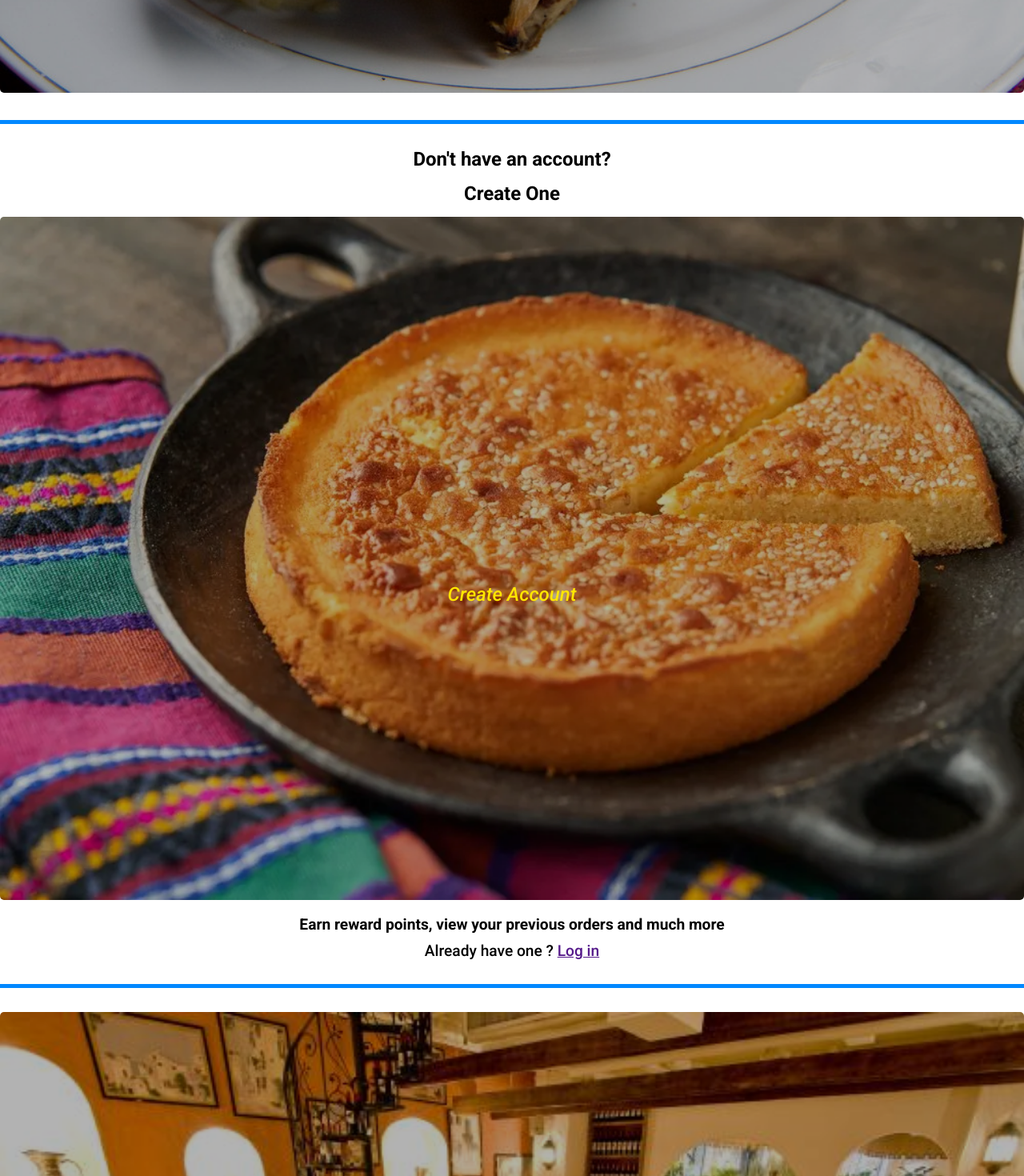
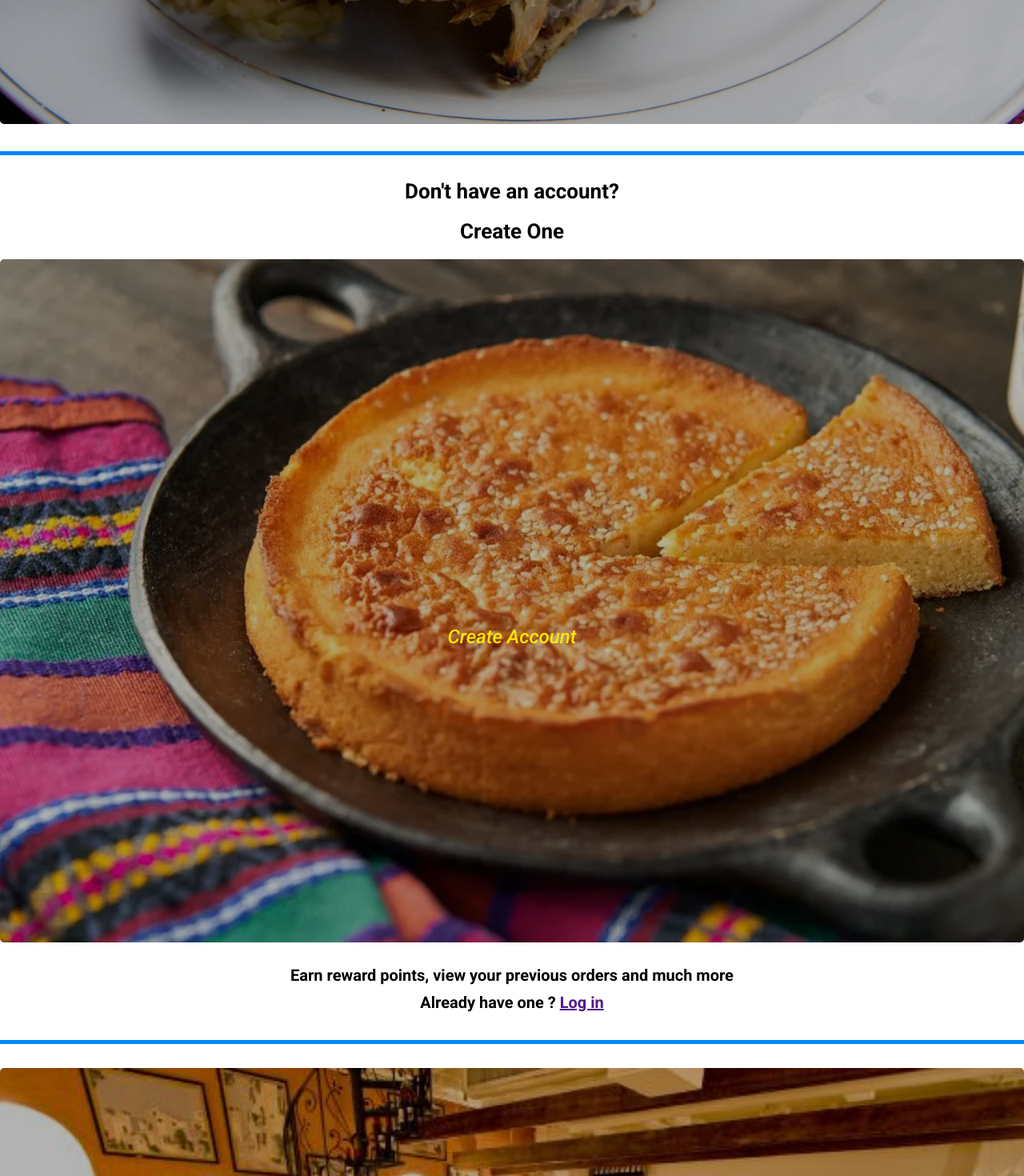
Before and after one commit to Josep2410/pupuseria2, a React (Vite) app: page /home in a window 1280 px wide. Shown: the part 1889-3359 px from the top of the page at 80% size. Built offline with nearby package versions, Linux system fonts and the light colour scheme; no server answers.

Commit message:
Home Component clean up styling

```diff
--- a/src/index.css
+++ b/src/index.css
@@ -136,18 +136,26 @@ span.display{
 div.homePage{
   padding : 20px 0px 150px 0px;
 }
-.homePage>*:not(:first-child){
+.homePage >*:not(:first-child){
   text-align: center;
 }
 
 .homePage h3 , .homePage h4{
-  margin : 15px 0px;
+  margin : 20px 0px;
+}
+
+.homePage h3{
+  font-size : 26px;
+}
+
+.homePage h4{
+  padding : 5px 10px;
+  font-size: 20px;
 }
 
 .homePage span{
   display : block;
   margin-top : 10px;
-  font-weight: 500;
 }
 
 .homePage a{
--- a/src/routes/Home.jsx
+++ b/src/routes/Home.jsx
@@ -19,9 +19,9 @@ export default function Home() {
       <Separator />
       <h3>Don't have an account?</h3>
       <h3>Create One</h3>
-      <ImagePane img="/images/Salvadoran-Quesadilla.jpg.webp" text="Create Account" link="/login"/>
+      <ImagePane img="/images/Salvadoran-Quesadilla.jpg.webp" text="Create Account" link="/createAccount"/>
       <h4>Earn reward points, view your previous orders and much more
-        <span>Already have one ? <Link>Log in</Link></span>
+        <span>Already have one ? <Link to="/login">Log in</Link></span>
       </h4>
 
       <Separator />
```
